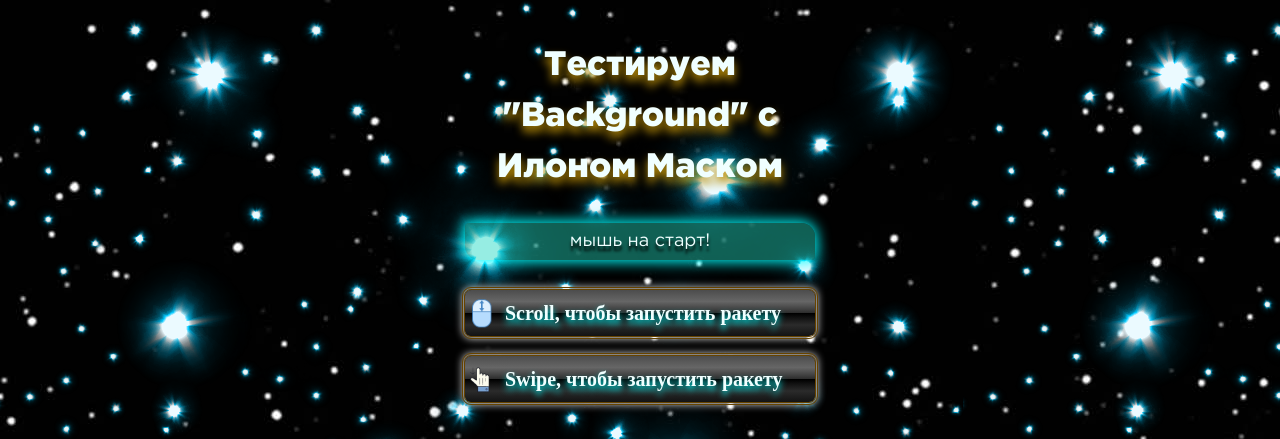
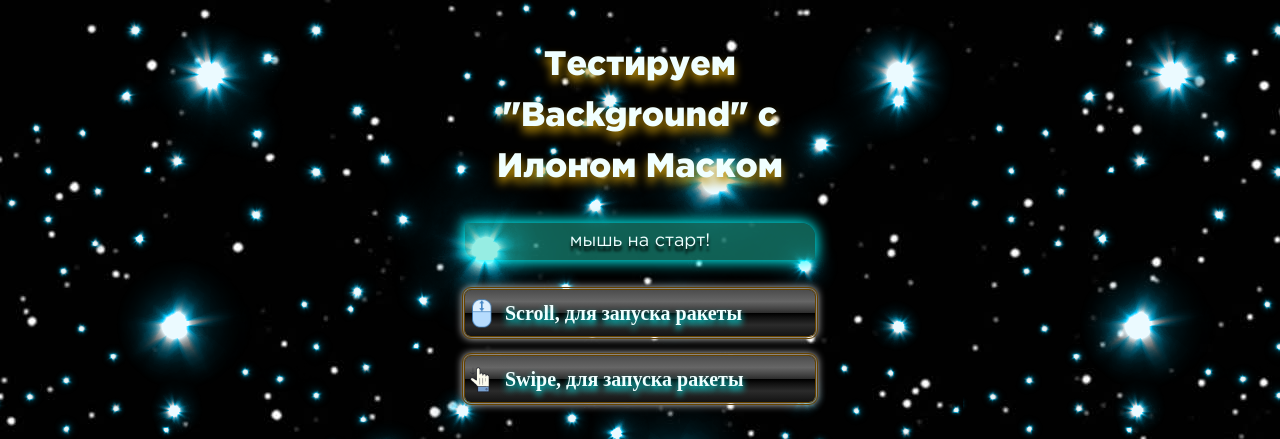
Before and after one commit to Pavel-A-Fedorov/Lesson_7, a plain HTML site: page index.html in a window 1280 px wide. Shown: the top 439 px of the page. Drawn offline with Linux system fonts and the light colour scheme; a web font is replaced by a local one.

Commit message:
new-index

```diff
--- a/index.html
+++ b/index.html
@@ -15,8 +15,8 @@
 		<header class="header">
 			<h1 class="header__title" id="1">Тестируем "Background" c Илоном Маском</h1>
 			<h2 class="header__subtitle">Мышь на старт!</h2>
-			<p class="header__paragraph paragraph1">Scroll, чтобы запустить ракету</p>
-			<p class="header__paragraph paragraph2">Swipe, чтобы запустить ракету</p>
+			<p class="header__paragraph paragraph1">Scroll, для запуска ракеты</p>
+			<p class="header__paragraph paragraph2">Swipe, для запуска ракеты</p>
 		</header>
 		<main class="main">
 			<div class="main__launch">
```
